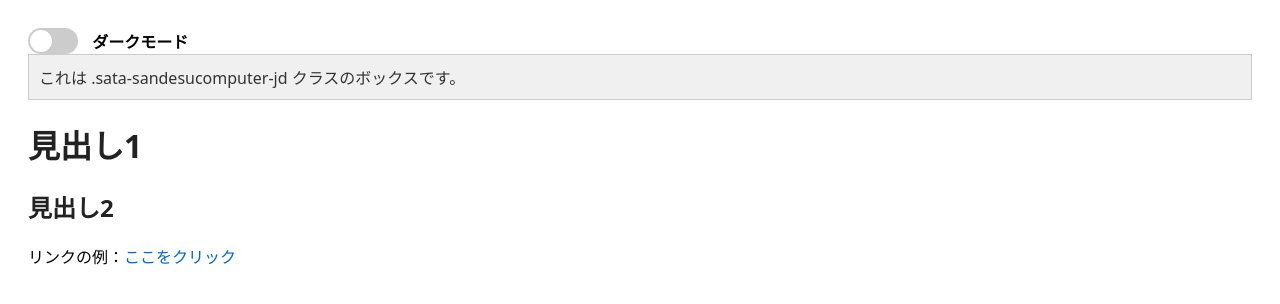
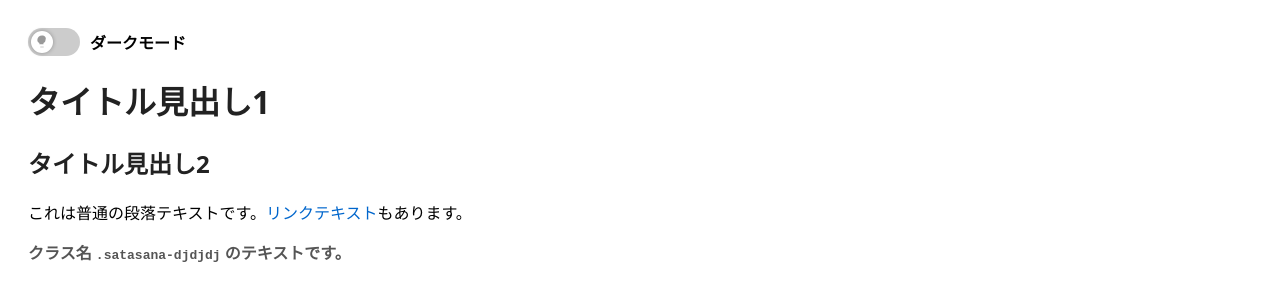
Before and after one commit to sata-1234/sata-1233.github.io, a plain HTML site: page index.html in a window 1280 px wide. Drawn offline with Linux system fonts and the light colour scheme.

Commit message:
Update index.html

```diff
--- a/index.html
+++ b/index.html
@@ -3,32 +3,31 @@
 <head>
 <meta charset="UTF-8" />
 <meta name="viewport" content="width=device-width, initial-scale=1" />
-<title>ダークモード対応サイト（トグルスイッチ付き）</title>
+<title>ダークモード切替トグル（リンク・見出し対応版）</title>
 <style>
-  /* 基本スタイル */
   body {
     background-color: #fff;
     color: #000;
-    transition: background-color 0.3s ease, color 0.3s ease;
     font-family: system-ui, -apple-system, BlinkMacSystemFont, "Segoe UI", Roboto, "Helvetica Neue", Arial, sans-serif;
     padding: 20px;
+    transition: background-color 0.3s ease, color 0.3s ease;
   }
-
-  .sata-sandesucomputer-jd {
-    background-color: #f0f0f0;
-    color: #333;
-    border: 1px solid #ccc;
-    padding: 10px;
-    margin-bottom: 20px;
-  }
-
   a {
     color: #0066cc;
     text-decoration: none;
+    transition: color 0.3s ease;
   }
-
+  a:hover, a:focus {
+    text-decoration: underline;
+  }
   h1, h2 {
     color: #222;
+    transition: color 0.3s ease;
+  }
+  .satasana-djdjdj {
+    color: #555;
+    font-weight: 600;
+    transition: color 0.3s ease;
   }
 
   /* ダークモード */
@@ -36,117 +35,122 @@
     background-color: #121212;
     color: #eee;
   }
-
-  body.dark-mode .sata-sandesucomputer-jd {
-    background-color: #1e1e1e;
-    color: #ccc;
-    border: 1px solid #444;
+  body.dark-mode a {
+    color: #66aaff;
   }
-
-  body.dark-mode a {
-    color: #80b3ff;
-    text-decoration: underline;
+  body.dark-mode h1, body.dark-mode h2 {
+    color: #ddd;
   }
-
-  body.dark-mode h1,
-  body.dark-mode h2 {
-    color: #ddd;
+  body.dark-mode .satasana-djdjdj {
+    color: #aaa;
   }
 
   /* トグルスイッチ */
   .switch {
     position: relative;
     display: inline-block;
-    width: 50px;
-    height: 26px;
-    vertical-align: middle;
+    width: 52px;
+    height: 28px;
+    margin-right: 10px;
   }
-
   .switch input {
-    opacity: 0;
-    width: 0;
-    height: 0;
+    opacity: 0; width: 0; height: 0;
   }
-
   .slider {
     position: absolute;
     cursor: pointer;
     top: 0; left: 0; right: 0; bottom: 0;
     background-color: #ccc;
-    border-radius: 26px;
-    transition: 0.4s;
+    border-radius: 28px;
+    transition: background-color 0.4s;
   }
-
-  .slider::before {
+  .toggle-thumb {
     position: absolute;
-    content: "";
-    height: 22px;
-    width: 22px;
-    left: 2px;
-    bottom: 2px;
+    top: 3px; left: 3px;
+    width: 22px; height: 22px;
     background-color: white;
     border-radius: 50%;
-    transition: 0.4s;
+    transition: left 0.4s;
+    display: flex;
+    align-items: center;
+    justify-content: center;
+    box-shadow: 0 0 4px rgba(0,0,0,0.3);
   }
-
+  .toggle-thumb svg {
+    width: 14px; height: 14px;
+    fill: #999;
+    transition: fill 0.4s, filter 0.4s;
+    filter: drop-shadow(0 0 0 transparent);
+  }
   input:checked + .slider {
     background-color: #4caf50;
   }
-
-  input:checked + .slider::before {
-    transform: translateX(24px);
+  input:checked + .slider + .toggle-thumb {
+    left: 27px;
   }
-
-  /* ラベルテキスト */
-  .toggle-label {
+  input:checked + .slider + .toggle-thumb svg {
+    fill: #ffeb3b;
+    filter: drop-shadow(0 0 6px #ffeb3b);
+  }
+  label {
+    cursor: pointer;
+    user-select: none;
+    display: flex;
+    align-items: center;
     font-weight: bold;
-    margin-left: 10px;
-    vertical-align: middle;
-    user-select: none;
+    font-size: 1rem;
   }
 </style>
 </head>
 <body>
 
-  <label class="switch">
+<label for="dark-toggle" aria-label="ダークモード切替">
+  <div class="switch">
     <input type="checkbox" id="dark-toggle" />
     <span class="slider"></span>
-  </label>
-  <span class="toggle-label">ダークモード</span>
+    <span class="toggle-thumb" aria-hidden="true">
+      <svg viewBox="0 0 24 24" focusable="false" aria-hidden="true">
+        <path d="M9 21h6v-1H9v1zm3-20C7.48 1 4 4.48 4 8.5c0 2.38 1.47 4.44 3.5 5.41V16h7v-2.09c2.03-.97 3.5-3.03 3.5-5.41C20 4.48 16.52 1 12 1z"/>
+      </svg>
+    </span>
+  </div>
+  ダークモード
+</label>
 
-  <div class="sata-sandesucomputer-jd">
-    これは .sata-sandesucomputer-jd クラスのボックスです。
-  </div>
-
-  <h1>見出し1</h1>
-  <h2>見出し2</h2>
-  <p>リンクの例：<a href="#">ここをクリック</a></p>
+<h1>タイトル見出し1</h1>
+<h2>タイトル見出し2</h2>
+<p>これは普通の段落テキストです。<a href="#">リンクテキスト</a>もあります。</p>
+<p class="satasana-djdjdj">クラス名 <code>.satasana-djdjdj</code> のテキストです。</p>
 
 <script>
-  const toggle = document.getElementById('dark-toggle');
-  const darkModeKey = 'dark-mode-enabled';
-
-  // ローカルストレージとOSのダークモード設定をチェック
-  const storedMode = localStorage.getItem(darkModeKey);
+  const darkToggle = document.getElementById('dark-toggle');
+  const darkKey = 'dark-mode-enabled';
+  const storedDark = localStorage.getItem(darkKey);
   const prefersDark = window.matchMedia('(prefers-color-scheme: dark)').matches;
 
-  if (storedMode === 'true') {
-    document.body.classList.add('dark-mode');
-    toggle.checked = true;
-  } else if (storedMode === null && prefersDark) {
-    document.body.classList.add('dark-mode');
-    toggle.checked = true;
+  function updateDarkMode(enabled) {
+    if (enabled) {
+      document.body.classList.add('dark-mode');
+      darkToggle.checked = true;
+    } else {
+      document.body.classList.remove('dark-mode');
+      darkToggle.checked = false;
+    }
   }
 
-  toggle.addEventListener('change', () => {
-    if (toggle.checked) {
-      document.body.classList.add('dark-mode');
-      localStorage.setItem(darkModeKey, 'true');
-    } else {
-      document.body.classList.remove('dark-mode');
-      localStorage.setItem(darkModeKey, 'false');
-    }
+  if (storedDark === 'true') {
+    updateDarkMode(true);
+  } else if (storedDark === null && prefersDark) {
+    updateDarkMode(true);
+  } else {
+    updateDarkMode(false);
+  }
+
+  darkToggle.addEventListener('change', () => {
+    updateDarkMode(darkToggle.checked);
+    localStorage.setItem(darkKey, darkToggle.checked);
   });
 </script>
+
 </body>
 </html>
```
